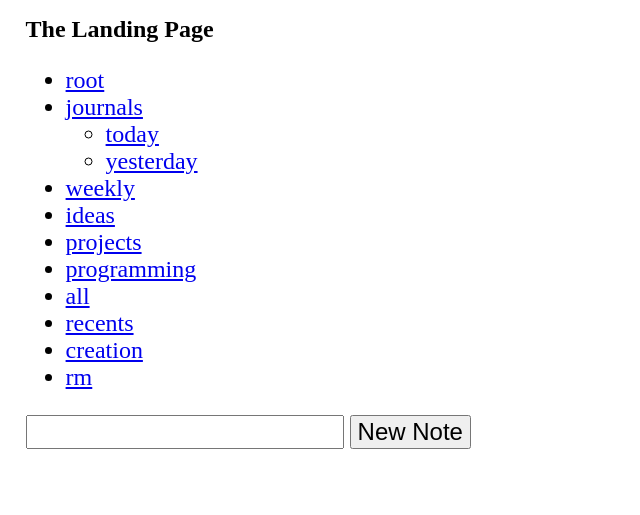
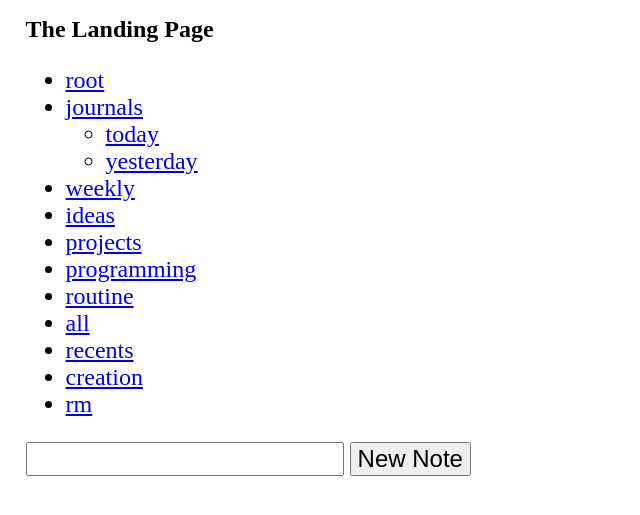
Before and after one commit to kasrasadeghi/pipeline, a Flask app: page / in a window 1280 px wide. Shown: the top 515 px of the page, without its empty margins (0-640 px from the left). Run offline with Flask 2, Linux system fonts and the light colour scheme.

Commit message:
index: routine

```diff
--- a/templates/index.html
+++ b/templates/index.html
@@ -20,6 +20,7 @@
         <li><a href="/note/5fdc177d-fd1f-4f1a-8311-90a51c9cd5cc.note">ideas</a></li>
         <li><a href="/note/e44ff1c9-2cea-47c5-99bc-0d237e81e909.note">projects</a></li>
         <li><a href="/note/0acb9029-1e9a-45d1-9b49-512b40799f36.note">programming</a></li>
+        <li><a href="/note/7e3e5fea-300a-4a97-ab10-ee6c687f647f.note">routine</a></li>
 
         <li><a href="/all">all</a></li>
         <li><a href="/recents">recents</a></li>
```
